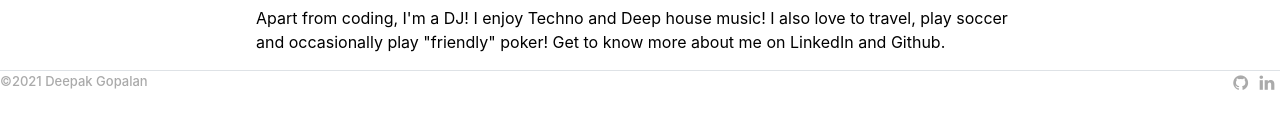
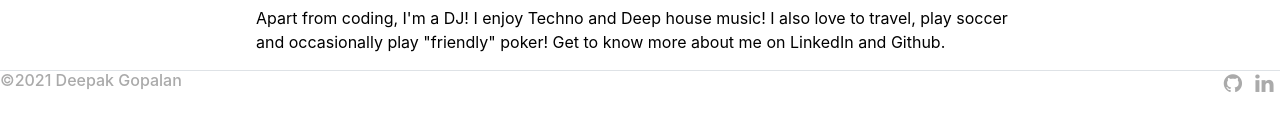
Before and after one commit to deepakgopalanneu/portfolio_angular, an Angular app: page /home in a window 1280 px wide. Shown: the part 570-700 px from the top of the page. Built offline with nearby package versions, Linux system fonts and the light colour scheme.

Commit message:
edited codedeploy application start.sh

```diff
--- a/src/app/app.component.css
+++ b/src/app/app.component.css
@@ -0,0 +1,6 @@
+app-footer {
+  position: relative;
+  max-height: 30px;
+  bottom: 0;
+  width: 100%;
+}
--- a/src/app/footer/footer.component.css
+++ b/src/app/footer/footer.component.css
@@ -1,6 +1,5 @@
-
-footer div{
-    font-size: small;
+footer div {
+  font-size: medium;
   display: inline-block;
 }
 .fa {
@@ -12,17 +11,17 @@ footer div{
   text-decoration: none;
   margin: 5px 2px;
 }
-  .fa-fw{
+.fa-fw {
   width: 1.28571429em;
   text-align: center;
 }
-  .fa-lg{
+.fa-lg {
   font-size: 1.33333333em;
-    line-height: .75em;
+  line-height: 0.75em;
   vertical-align: -15%;
 }
 
-  .gray{
+.gray {
   color: #aaa;
 }
 .fa:hover {
```
Also changed, not shown: 1 other file (tests, documents, lock files or other folders). Lines whose indentation alone changed are shown as unchanged.
